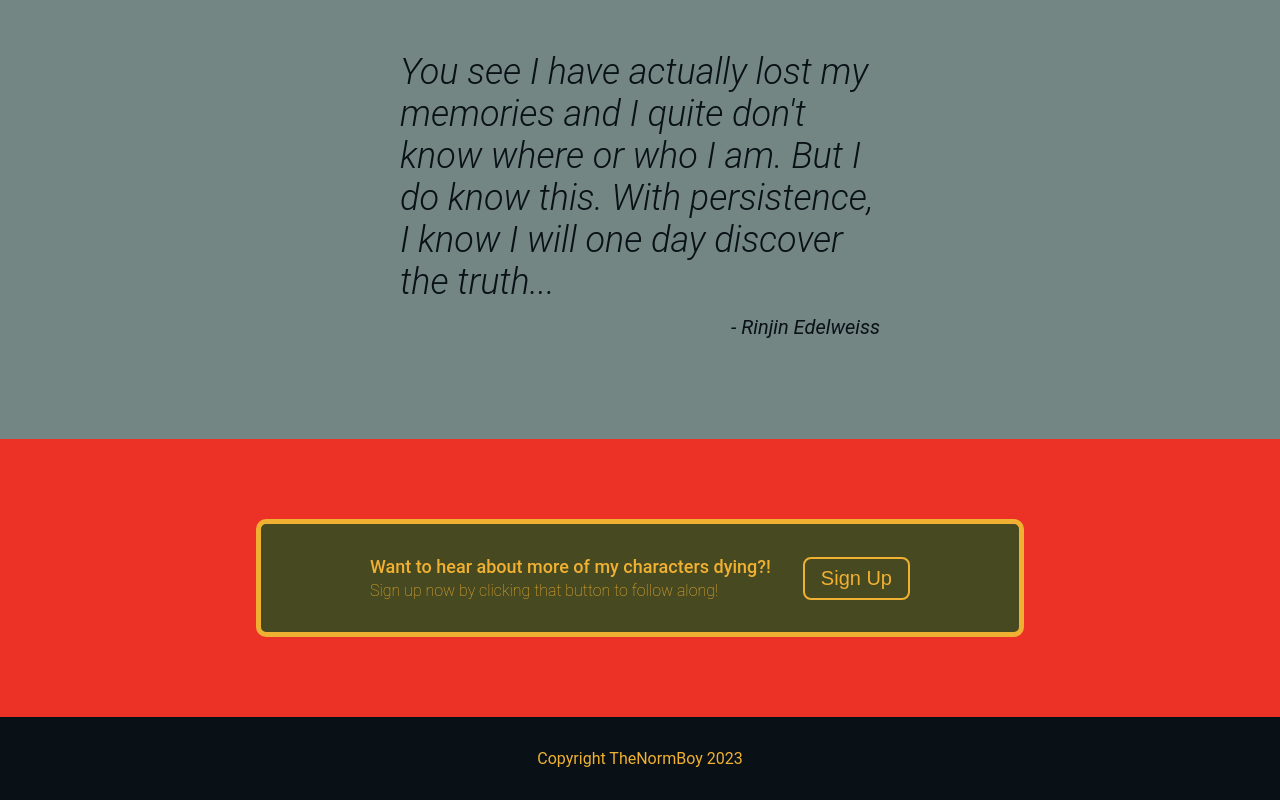
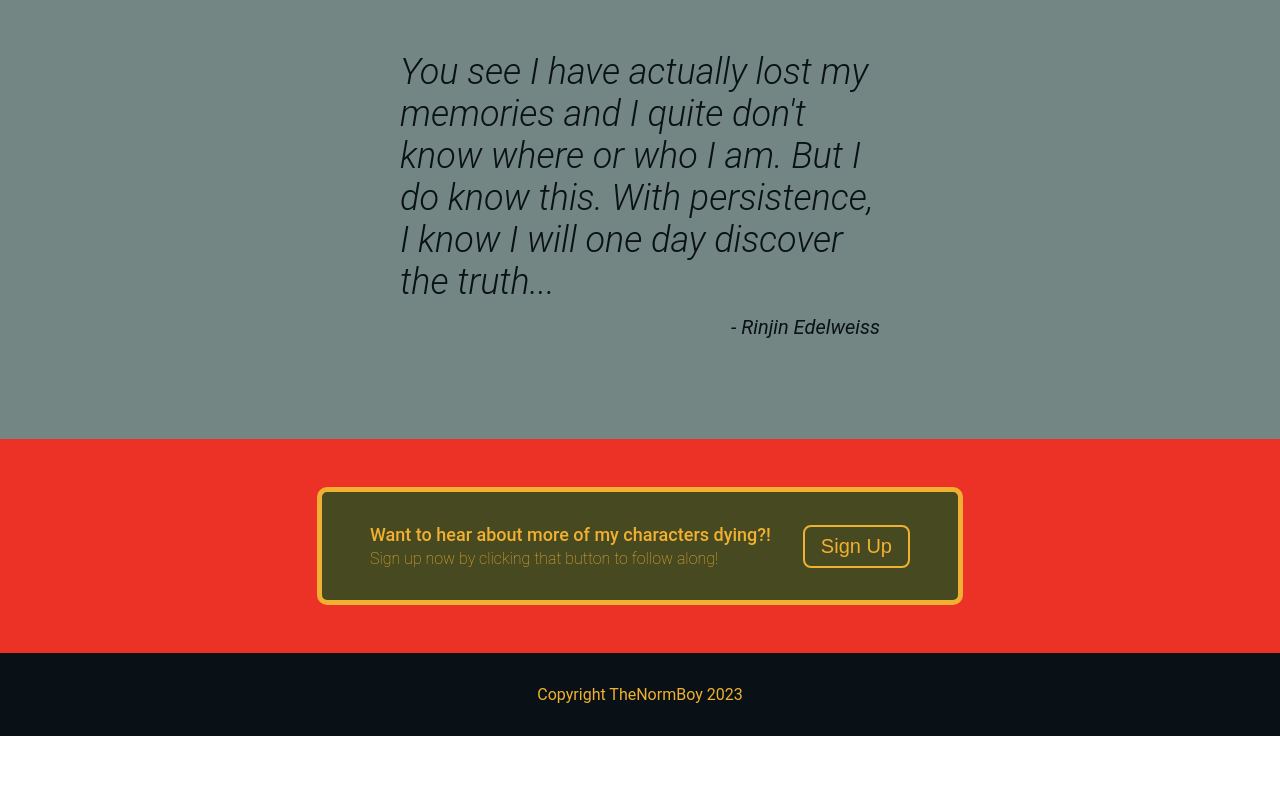
Before and after one commit to thenormboy/dead-dnd-characters, a plain HTML site: page index.html in a window 1280 px wide. Shown: the part 1060-1860 px from the top of the page. After the commit the page ends 1796 px from the top, so only its background shows below. Drawn offline with Linux system fonts and the light colour scheme.

Commit message:
fixed formatting issue with call to action section

```diff
--- a/style.css
+++ b/style.css
@@ -172,7 +172,9 @@ button {
 
 .signup {
     background: #ec3127;
-    padding: 80px 20%;
+    display: flex;
+    justify-content: center;
+    align-items: center;
 }
 
 .action {
@@ -183,6 +185,7 @@ button {
     display: flex;
     justify-content: center;
     gap: 32px;
+    margin: 48px auto;
 }
 
 .actionhead{
```
